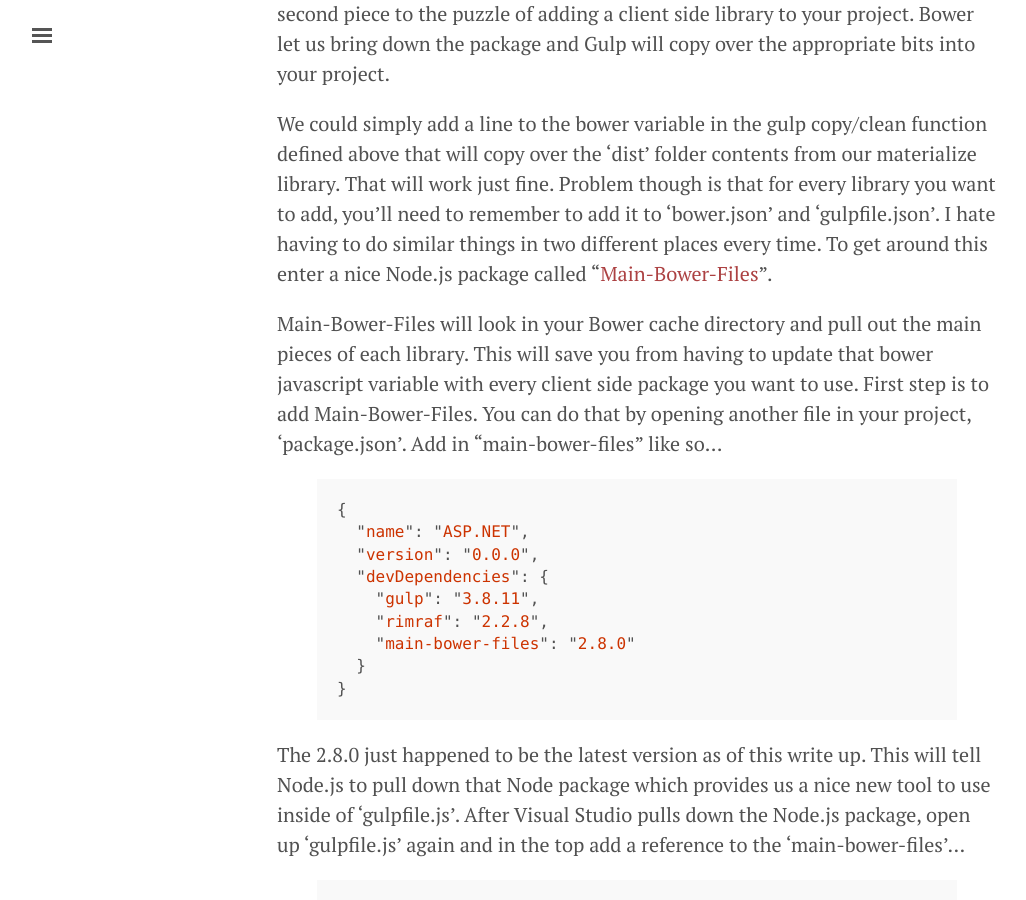
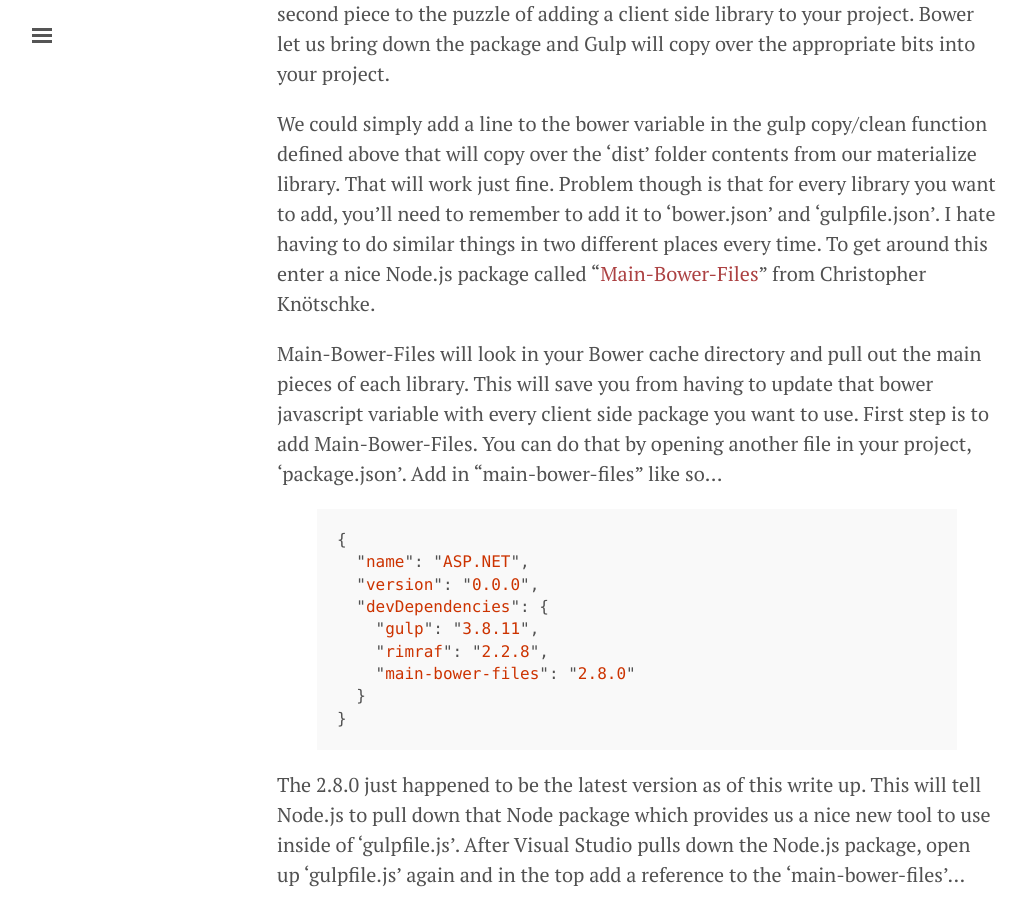
Before and after one commit to mattsmithdev/mattsmithdev.github.io, a Jekyll site: the page built from _posts/2015-05-25-ASPNET-5-How-to-Add-New-Bower-Libraries-with-Gulp.md, in a window 1280 px wide and 900 px high, scrolled down 1227 px. Shown: the whole window, without its empty margins (3-1029 px from the left). Built offline with Jekyll 4.4.1, drawn with Linux system fonts in a browser that asks for light colours; comment, search, counter and statistics services are not loaded.

Commit message:
Updated 2015-05-25-ASPNET-5-How-to-Add-New-Bower-Libraries-with-Gulp.md

```diff
--- a/_posts/2015-05-25-ASPNET-5-How-to-Add-New-Bower-Libraries-with-Gulp.md
+++ b/_posts/2015-05-25-ASPNET-5-How-to-Add-New-Bower-Libraries-with-Gulp.md
@@ -4,6 +4,7 @@ layout: post
 title: ASP.NET 5 How to Add New Bower Libraries with Gulp
 tags: asp.net bower gulp
 ---
+
 
 ![gulp-bower](https://cloud.githubusercontent.com/assets/9366487/7791780/a9262d0a-0274-11e5-8939-e676fc0b0bd1.png)
 In Part 1 of this 2 part post we looked at [how to use Bower to bring down a new client side library](http://mjsmithdev.com/2015/05/24/ASPNET-5-How-to-Easily-Add-New-Bower-Dependencies/). In Part 2 we will focus on how to include the important bits of that library in your ASP.NET 5 web project using [Gulp](http://gulpjs.com/).
@@ -23,7 +24,7 @@ gulp.task("copy", ["clean"], function () {
 {% endhighlight %}
 This tells Gulp to perform a function when you call 'copy' or 'clean'. So, this is the second piece to the puzzle of adding a client side library to your project. Bower let us bring down the package and Gulp will copy over the appropriate bits into your project.
 
-We could simply add a line to the bower variable in the gulp copy/clean function defined above that will copy over the 'dist' folder contents from our materialize library. That will work just fine. Problem though is that for every library you want to add, you'll need to remember to add it to 'bower.json' and 'gulpfile.json'. I hate having to do similar things in two different places every time. To get around this enter a nice Node.js package called "[Main-Bower-Files](https://github.com/ck86/main-bower-files)".
+We could simply add a line to the bower variable in the gulp copy/clean function defined above that will copy over the 'dist' folder contents from our materialize library. That will work just fine. Problem though is that for every library you want to add, you'll need to remember to add it to 'bower.json' and 'gulpfile.json'. I hate having to do similar things in two different places every time. To get around this enter a nice Node.js package called "[Main-Bower-Files](https://github.com/ck86/main-bower-files)" from Christopher Knötschke.
 
 Main-Bower-Files will look in your Bower cache directory and pull out the main pieces of each library. This will save you from having to update that bower javascript variable with every client side package you want to use. First step is to add Main-Bower-Files. You can do that by opening another file in your project, 'package.json'. Add in "main-bower-files" like so...
 {% highlight JavaScript %}
```
